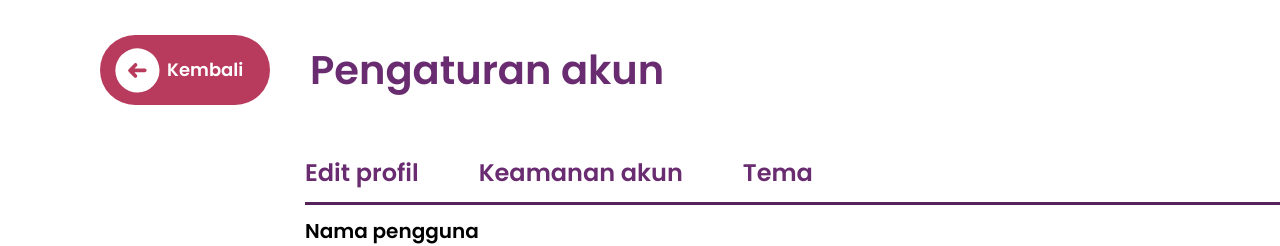
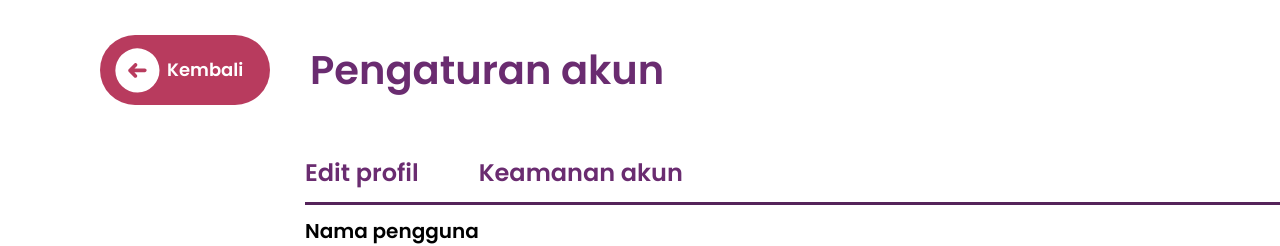
Before and after one commit to Jolangalifk/unisains-project, a Vue app: page /profile/profile-settings/edit-profile in a window 1280 px wide. Shown: the top 246 px of the page. Built offline with nearby package versions, Linux system fonts and the light colour scheme.

Commit message:
fix: [JK] page tema

```diff
--- a/src/components/NavbarProfileSettings.vue
+++ b/src/components/NavbarProfileSettings.vue
@@ -15,9 +15,6 @@
             </a>
             <a :class="{ 'selected': selectedBtn.value === 1 }" @click="selectBtn(1)">
                 <router-link to="/profile/profile-settings/account-privacy">Keamanan akun</router-link>
-            </a>
-            <a :class="{ 'selected': selectedBtn.value === 2 }" @click="selectBtn(2)">
-                <router-link to="/profile/profile-settings/theme">Tema</router-link>
             </a>
         </div>
     </div>
```
